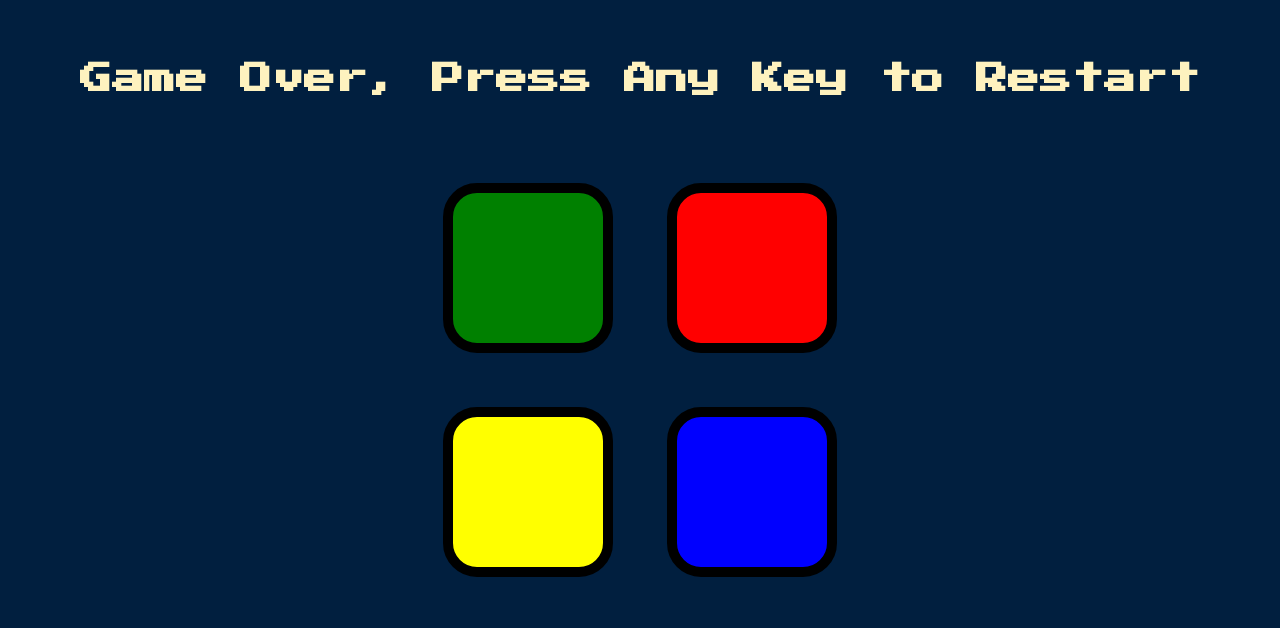
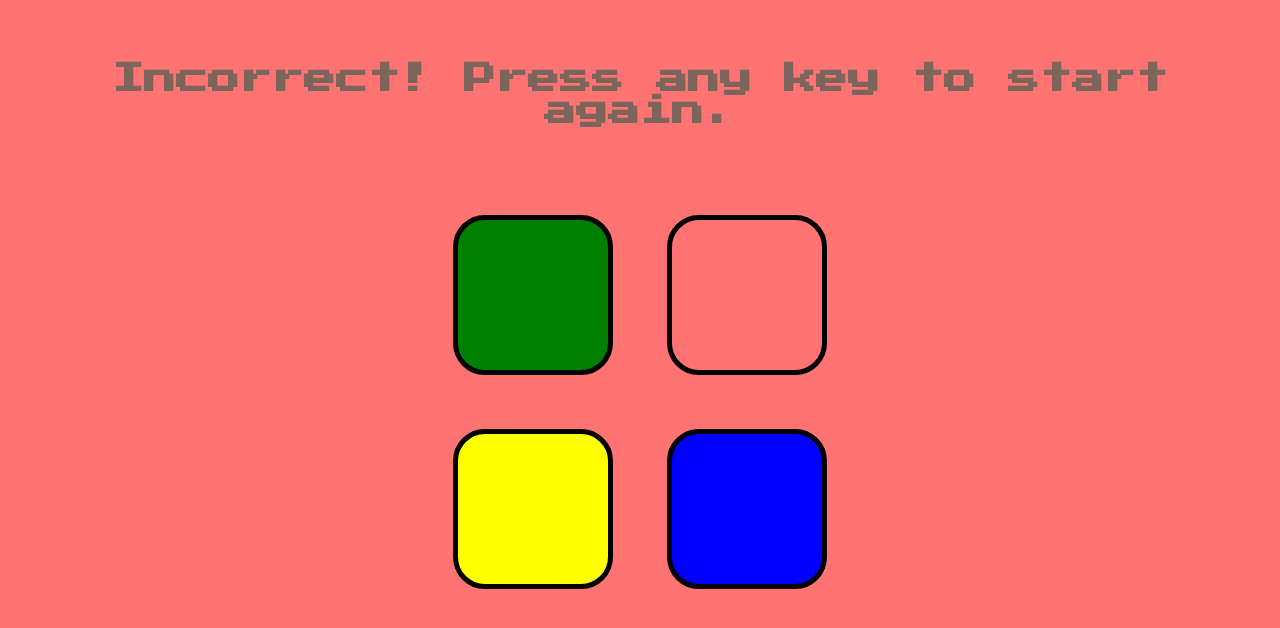
Before and after one commit to akshaysrivastava113/The_Simon_Game, a plain HTML site: page index.html in a window 1280 px wide. Both pictures are taken after a click on the element 528 px from the left and 268 px from the top of the page. Drawn offline with nearby package versions, Linux system fonts and the light colour scheme.

Commit message:
Add new style, add check through num

```diff
--- a/game.js
+++ b/game.js
@@ -1,83 +1,55 @@
-
-var buttonColours = ["red", "blue", "green", "yellow"];
-
-var gamePattern = [];
-var userClickedPattern = [];
+var userArr = [];
+var gameArr = [];
 
 var started = false;
+
 var level = 0;
 
-
-
-$(document).keypress(function() {
-  if (!started) {
-    $("#level-title").text("Level " + level);
+$(document).keypress( function() {
+  if(started == false){
   nextSequence();
+  $('body').css('background-color','#fefbec')
   started = true;
   }
 });
 
-
-
-$(".btn").click(function() {
-
-  var userChosenColour = $(this).attr("id");
-  userClickedPattern.push(userChosenColour);
-
-  playSound(userChosenColour);
-  animatePress(userChosenColour);
-  console.log(userClickedPattern.length-1);
-  checkAnswer(userClickedPattern.length-1);
+$('.btn').on('click', function() {
+  var userNum = Number($(this).attr('value'));
+  // $(this).addClass('animate-seq');
+  // setInterval(function() {
+  //   $(this).removeClass('animate-seq');
+  // },100);
+  // $($(this)).fadeIn(100).fadeOut(100).fadeIn(100);
+  userArr.push(userNum);
+  checkAnswer(userArr.length-1);
 });
 
-function checkAnswer(currentLevel) {
-
-    if (gamePattern[currentLevel] === userClickedPattern[currentLevel]) {
-      if (userClickedPattern.length === gamePattern.length){
-        setTimeout(function () {
+function checkAnswer(currentLev){
+  if(userArr[currentLev] === gameArr[currentLev]){
+    if(userArr.length === gameArr.length){
       nextSequence();
-        }, 1000);
     }
   } else {
-      playSound("wrong");
-      $("body").addClass("game-over");
-      $("#level-title").text("Game Over, Press Any Key to Restart");
-
-      setTimeout(function () {
-        $("body").removeClass("game-over");
-      }, 200);
-
     startOver();
   }
 }
 
-
 function nextSequence() {
-  userClickedPattern = [];
+  userArr=[];
   level++;
-  $("#level-title").text("Level " + level);
-  var randomNumber = Math.floor(Math.random() * 4);
-  var randomChosenColour = buttonColours[randomNumber];
-  gamePattern.push(randomChosenColour);
-
-  $("#" + randomChosenColour).fadeIn(100).fadeOut(100).fadeIn(100);
-  playSound(randomChosenColour);
-}
-
-function animatePress(currentColor) {
-  $("#" + currentColor).addClass("pressed");
-  setTimeout(function () {
-    $("#" + currentColor).removeClass("pressed");
-  }, 100);
-}
-
-function playSound(name) {
-  var audio = new Audio("sounds/" + name + ".mp3");
-  audio.play();
+  $('#level-title').html('Level: '+level);
+  var randomN = Math.floor(Math.random()*4)+1;
+  //blink
+  var randomElem = '#btn-'+randomN;
+  $(randomElem).fadeIn(100).fadeOut(100).fadeIn(100);
+  console.log(randomN);
+  gameArr.push(randomN);
 }
 
 function startOver() {
-  level = 0;
-  gamePattern = [];
+    $('#level-title').html('Incorrect! Press any key to start again.');
+    $('body').css('background-color','rgb(255, 115, 115)')
     started = false;
+    gameArr = [];
+    level=0;
 }
--- a/index.html
+++ b/index.html
@@ -3,31 +3,31 @@
 
 <head>
   <meta charset="utf-8">
-  <title>Simon</title>
+  <title>The Simon Game</title>
   <link rel="stylesheet" href="styles.css">
   <link href="https://fonts.googleapis.com/css?family=Press+Start+2P" rel="stylesheet">
 </head>
 
 <body>
-  <h1 id="level-title">Press A Key to Start</h1>
+  <h1 id="level-title">Press any key to start!</h1>
   <div class="container">
     <div lass="row">
 
-      <div type="button" id="green" class="btn green">
+      <div type="button" id="btn-1" class="btn green" value="1">
 
       </div>
 
-      <div type="button" id="red" class="btn red">
+      <div type="button" id="btn-2" class="btn red" value="2">
 
       </div>
     </div>
 
     <div class="row">
 
-      <div type="button" id="yellow" class="btn yellow">
+      <div type="button" id="btn-3" class="btn yellow" value="3">
 
       </div>
-      <div type="button" id="blue" class="btn blue">
+      <div type="button" id="btn-4" class="btn blue" value="4">
 
       </div>
 
--- a/styles.css
+++ b/styles.css
@@ -1,13 +1,13 @@
 body {
     text-align: center;
-    background-color: #011F3F;
+    background-color: #fefbec;
   }
 
   #level-title {
     font-family: 'Press Start 2P', cursive;
     font-size: 2rem;
     margin:  5%;
-    color: #FEF2BF;
+    color: #7d655c;
   }
 
   .container {
@@ -22,17 +22,21 @@ body {
     display: inline-block;
     height: 150px;
     width: 150px;
-    border: 10px solid black;
+    border: 5px solid black;
     border-radius: 20%;
   }
 
+  .btn:active {
+      opacity: 0.5;
+      border: 5px solid white;
+  }
   .game-over {
     background-color: red;
     opacity: 0.8;
   }
 
   .red {
-    background-color: red;
+    background-color: rgb(255, 115, 115);
   }
 
   .green {
@@ -51,3 +55,14 @@ body {
     box-shadow: 0 0 20px white;
     background-color: grey;
   }
+
+  @keyframes blink {
+    0%   {opacity: 1.0;}
+    50%  {opacity: 0.5; background-color: lightgray;}
+    100% {background-color: 1.0;}
+  }
+
+  .animate-seq {
+    animation-name: blink;
+    animation-duration: 2s;
+  }
```
Lines whose indentation alone changed are shown as unchanged.
